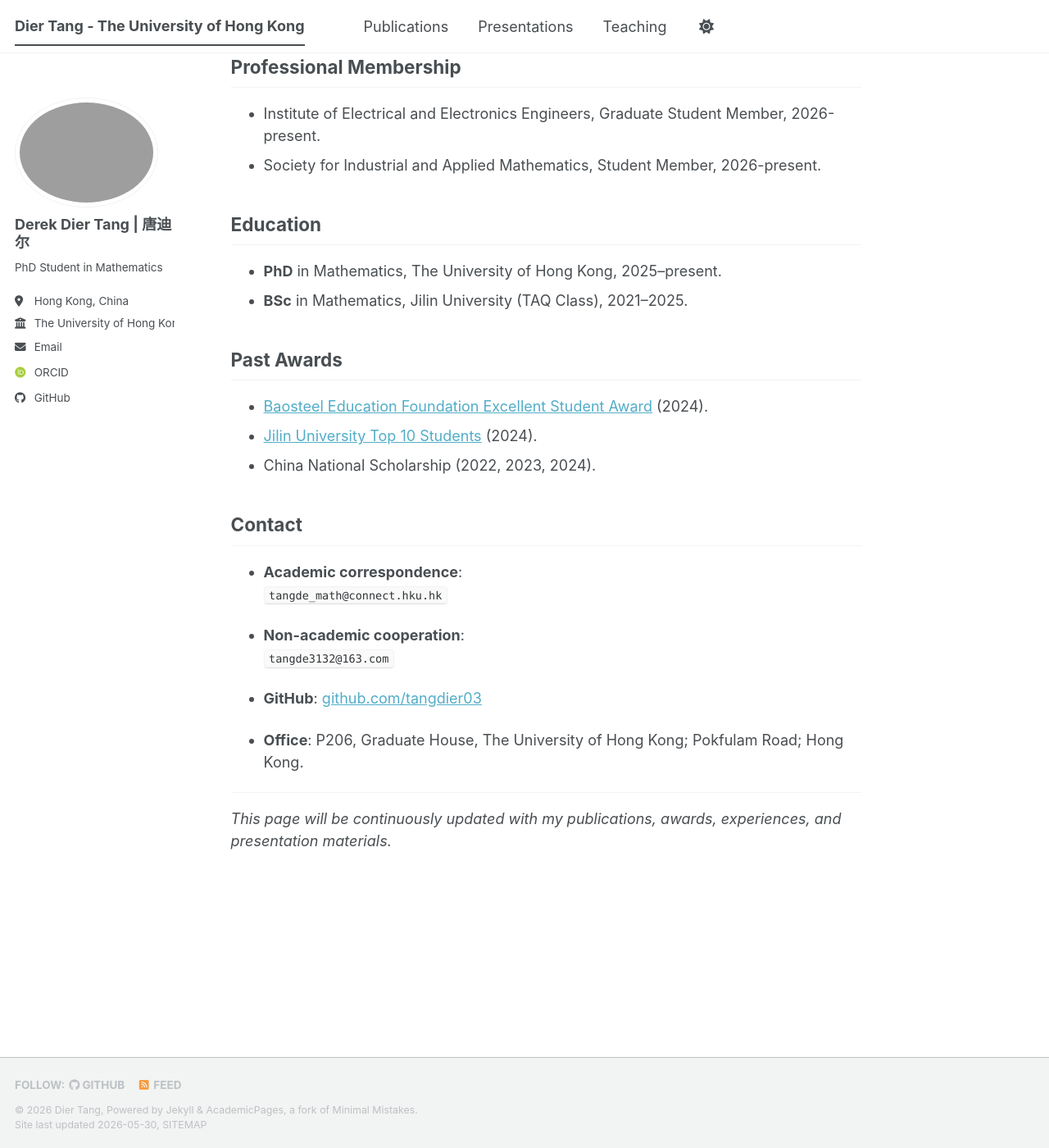
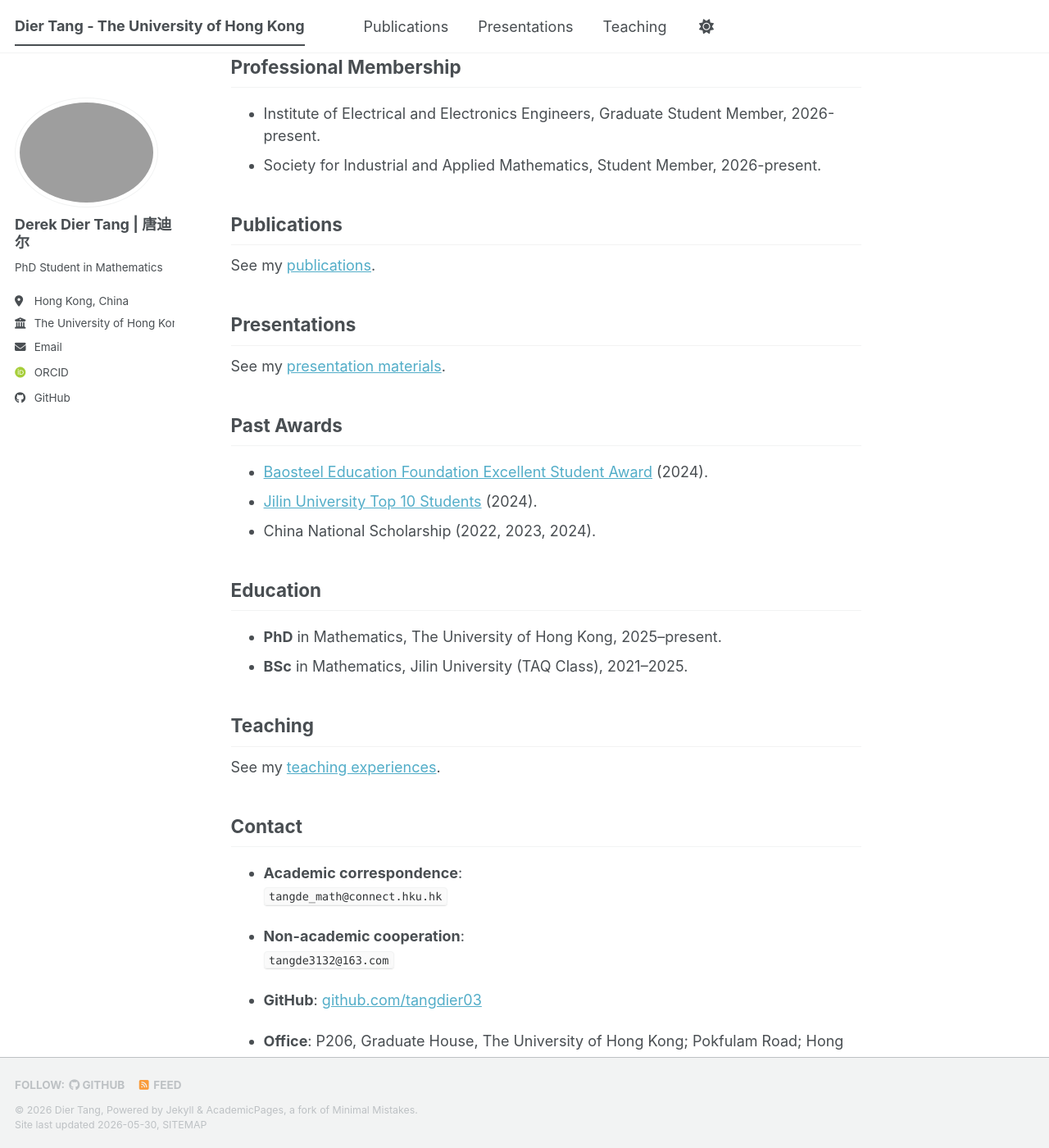
Before and after one commit to TangDier03/tangdier03.github.io, a Jekyll site: the page built from _pages/about.md, in a window 1280 px wide and 1400 px high, scrolled down 704 px. Shown: the whole window at 82% size. Built offline with Jekyll 4.4.1, drawn with Linux system fonts in a browser that asks for light colours; some web fonts are replaced; a script bundle is joined from its source files by our own code; library files that are not in the unit come from our copies.

Commit message:
Update about.md

```diff
--- a/_pages/about.md
+++ b/_pages/about.md
@@ -28,10 +28,34 @@ Conference Reviewer for [ISIT 2026](https://2026.ieee-isit.org/).
 
 
 
+
 ## Professional Membership
 
 - Institute of Electrical and Electronics Engineers, Graduate Student Member, 2026-present.
 - Society for Industrial and Applied Mathematics, Student Member, 2026-present.
+
+
+
+## Publications
+
+See my [publications](https://tangdier03.github.io/publications/).
+
+
+
+
+## Presentations
+
+See my [presentation materials](https://tangdier03.github.io/talks/).
+
+
+
+
+## Past Awards
+
+- [Baosteel Education Foundation Excellent Student Award](http://www.bsef.baosteel.com/#/newsdetail?nodeid=15&id=8789) (2024).
+- [Jilin University Top 10 Students](https://jdb.ihwrm.com/index/article/articleinfo.html?doc_id=4646229) (2024).
+- China National Scholarship (2022, 2023, 2024).
+
 
 
 
@@ -41,12 +65,10 @@ Conference Reviewer for [ISIT 2026](https://2026.ieee-isit.org/).
 - **BSc** in Mathematics, Jilin University (TAQ Class), 2021–2025.
 
 
-## Past Awards
 
-- [Baosteel Education Foundation Excellent Student Award](http://www.bsef.baosteel.com/#/newsdetail?nodeid=15&id=8789) (2024).
-- [Jilin University Top 10 Students](https://jdb.ihwrm.com/index/article/articleinfo.html?doc_id=4646229) (2024).
-- China National Scholarship (2022, 2023, 2024).
+## Teaching
 
+See my [teaching experiences](https://tangdier03.github.io/teaching/).
 
 
 
```
